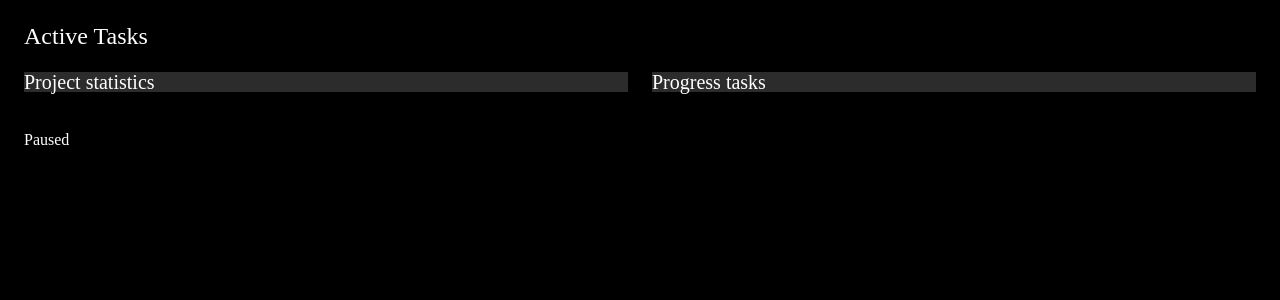
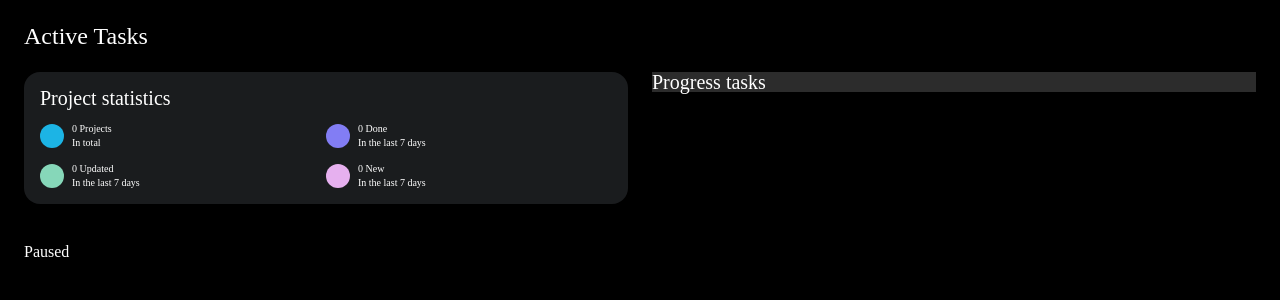
Before and after one commit to robertabononi/boardify, an Angular app: page / in a window 1280 px wide. Shown: the top 300 px of the page. Built offline with nearby package versions, Linux system fonts and the light colour scheme; no server answers.

Commit message:
feat: criação e exibição de informações dos projetos em project statistics

```diff
--- a/src/app/core/models/project.model.ts
+++ b/src/app/core/models/project.model.ts
@@ -3,5 +3,8 @@ import { Task } from "./task.model";
 export class Project {
     id!: string;
     title!: string;
+    createdDate!: string;
+    updateDate!: string;
+    endDate!: string | null;
     tasks!: Task[];
 }
--- a/src/app/features/home/components/project-statistics/project-statistics.component.html
+++ b/src/app/features/home/components/project-statistics/project-statistics.component.html
@@ -1,3 +1,13 @@
-<div class="ps">
+<div *ngIf="projects" class="ps">
     <h3 class="ps__title">Project statistics</h3>
+
+    <ul class="ps__statistics">
+        <li *ngFor="let statistic of projectStatistics" class="ps__statistic">
+            <span class="ps__statistic__icon" [ngStyle]="{'background-color': statistic.color}"></span>
+            <div class="ps__statistic__data">
+                <p>{{ statistic.total }} {{ statistic.label }}</p>
+                <span>{{ statistic.subtitle }}</span>
+            </div>
+        </li>
+    </ul>
 </div>
--- a/src/app/features/home/components/project-statistics/project-statistics.component.scss
+++ b/src/app/features/home/components/project-statistics/project-statistics.component.scss
@@ -1,6 +1,33 @@
 .ps {
-    background-color: #ffffff2c;
+    padding: 1.6rem;
+    background-color: #1a1c1e;
+    height: 100%;
+    border-radius: 1.6rem;
     &__title {
         font-size: 2rem;
+        margin-bottom: 1.6rem;
+    }
+    &__statistics {
+        display: grid;
+        grid-template-columns: 1fr 1fr;
+        gap: 1.6rem 0;
+        padding: 0;
+    }
+    &__statistic {
+        display: flex;
+        align-items: center;
+        gap: 0.8rem;
+        &__icon {
+            width: 2.4rem;
+            height: 2.4rem;
+            border-radius: 999px;
+        }
+        &__data {
+            height: 100%;
+            display: flex;
+            flex-direction: column;
+            align-items: flex-start;
+            justify-content: space-between;
+        }
     }
 }
--- a/src/app/features/home/components/project-statistics/project-statistics.component.ts
+++ b/src/app/features/home/components/project-statistics/project-statistics.component.ts
@@ -1,12 +1,113 @@
 import { Component } from '@angular/core';
+import { CommonModule } from '@angular/common';
+
+import { ProjectService } from '../../../../shared/services/project/project.service';
+import { Project } from '../../../../core/models/project.model';
 
 @Component({
   selector: 'app-project-statistics',
   standalone: true,
-  imports: [],
+  imports: [CommonModule],
   templateUrl: './project-statistics.component.html',
   styleUrl: './project-statistics.component.scss'
 })
 export class ProjectStatisticsComponent {
+  public projects: Project[] = [];
+  public projectStatistics!: any[];
 
+  private millisecondsPerDay!: number;
+  private currentDate!: Date;
+  private sevenDaysAgoDate!: Date;
+
+  constructor(
+    private projectService: ProjectService,
+  ) { }
+
+  ngOnInit(): void {
+    this.projectService.projects$.subscribe({
+      next: response => {
+        this.projects = response;
+
+        this.defineCurrentDateAndSevenDaysAgoDate();
+        this.defineStatisticsData();
+      }
+    });
+  }
+
+  public defineCurrentDateAndSevenDaysAgoDate(): void {
+    this.millisecondsPerDay = 1000 * 60 * 60 * 24;
+    this.currentDate = new Date();
+    this.sevenDaysAgoDate = new Date(this.currentDate.getTime() - 7 * this.millisecondsPerDay);
+  }
+
+  public defineStatisticsData(): void {
+    this.projectStatistics = [
+      {
+        label: 'Projects',
+        total: this.countProjectsLength(),
+        subtitle: 'In total',
+        icon: '',
+        color: '#1cb4e5',
+      },
+      {
+        label: 'Done',
+        total: this.countLastWeekFinishedProjectsLength(),
+        subtitle: 'In the last 7 days',
+        icon: '',
+        color: '#827df4',
+      },
+      {
+        label: 'Updated',
+        total: this.countLastWeekUpdatedProjectsLength(),
+        subtitle: 'In the last 7 days',
+        icon: '',
+        color: '#86d7b9',
+      },
+      {
+        label: 'New',
+        total: this.countLastWeekCreatedProjectsLength(),
+        subtitle: 'In the last 7 days',
+        icon: '',
+        color: '#e6b0ef',
+      }
+    ];
+  }
+
+  private countProjectsLength(): number {
+    if (this.projects && this.projects.length > 0) {
+      return this.projectService.projects.length;
+    } else {
+      return 0;
+    }
+  }
+
+  private countLastWeekCreatedProjectsLength(): number {
+    const lastWeekCreatedProjects = this.projects.filter(project => {
+        const projectCreateDate = new Date(project.createdDate);
+        return projectCreateDate >= this.sevenDaysAgoDate && projectCreateDate <= this.currentDate;
+    });
+
+    return lastWeekCreatedProjects.length;
+  }
+
+  private countLastWeekUpdatedProjectsLength(): number {
+    const lastWeekUpdatedProjects = this.projects.filter(project => {
+      const projectUpdateDate = new Date(project.updateDate);
+      return projectUpdateDate >= this.sevenDaysAgoDate && projectUpdateDate <= this.currentDate;
+    });
+
+    return lastWeekUpdatedProjects.length;
+  }
+
+  private countLastWeekFinishedProjectsLength(): number {
+    const lastWeekFinishedProjects = this.projects.filter(project => {
+      if (project.endDate !== null) {
+        const projectFinishDate = new Date(project.endDate);
+        return projectFinishDate >= this.sevenDaysAgoDate && projectFinishDate <= this.currentDate;
+      }
+      return false;
+    });
+
+    return lastWeekFinishedProjects.length;
+  }
 }
```
